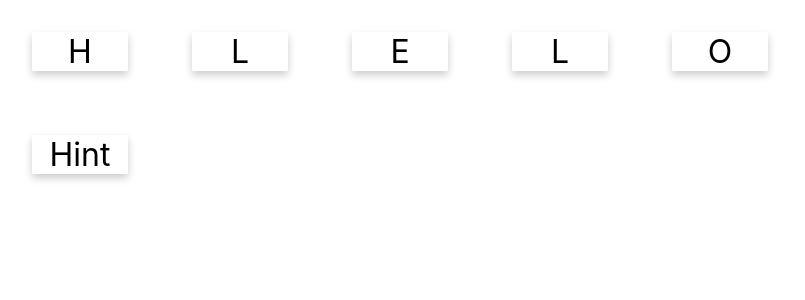
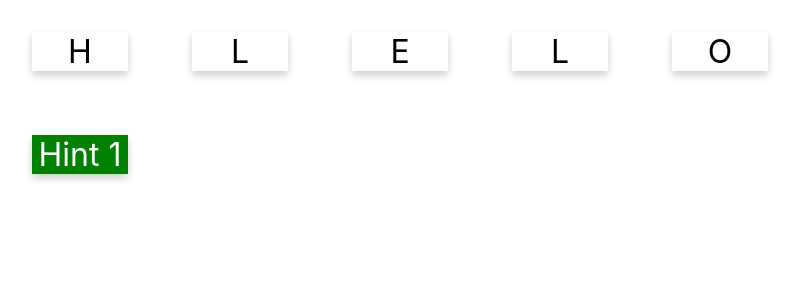
Before and after one commit to 6210110081/3SA03-React, a React (Create React App) app: page / in a window 1280 px wide. Shown: the top 300 px of the page, without its empty margins (0-805 px from the left). Built offline with nearby package versions, Linux system fonts and the light colour scheme.

Commit message:
css Hint and Click Hint from Hint -> HintActive

```diff
--- a/src/App.css
+++ b/src/App.css
@@ -20,5 +20,12 @@
     font-size: 2em;
     box-shadow: 0 4px 8px 0 rgba(0, 0, 0, 0.2);
     margin: 1em;
+    color: white;
+    background: green;
     user-select: none;
 }
+
+.activehintCard {
+    color: red;
+    background: white;
+}
--- a/src/App.js
+++ b/src/App.js
@@ -1,17 +1,16 @@
 import React from 'react'
 import './App.css';
+import WordCard from './WordCard';
 import HintCard from './HintCard';
-import WordCard from './WordCard';
 
+const hint ='Hint'
 const word = "Hello";
-const hint ='Hint'
 function App() {
   return (
     <div>
       <WordCard value={word} />
       <HintCard value={hint} />
     </div>
-
   );
 }
 export default App;
--- a/src/HintCard.js
+++ b/src/HintCard.js
@@ -1,8 +1,21 @@
-import React from 'react'
+import React, { useState ,useRef ,useEffect } from 'react'
 import _ from 'lodash'
 
 export default function HintCard(props) {
-    return <div className='hintCard'>
-       {props.value}
+    const [active, setActive] = useState(false);
+    let numHint = 1;
+    const numHintRef = useRef(numHint);
+
+    const activate = () => {
+        if (!active) {
+            numHintRef.current = 0;
+            setActive(true)
+        }
+    }
+
+    const className = `hintCard ${active ? 'activehintCard' : ''}`
+    return <div className={className} onClick={activate} >
+        {props.value + '  ' + numHintRef.current}
     </div>
+
 }
```
Also changed, not shown: src/WordCard.js (+2 -6 lines).
